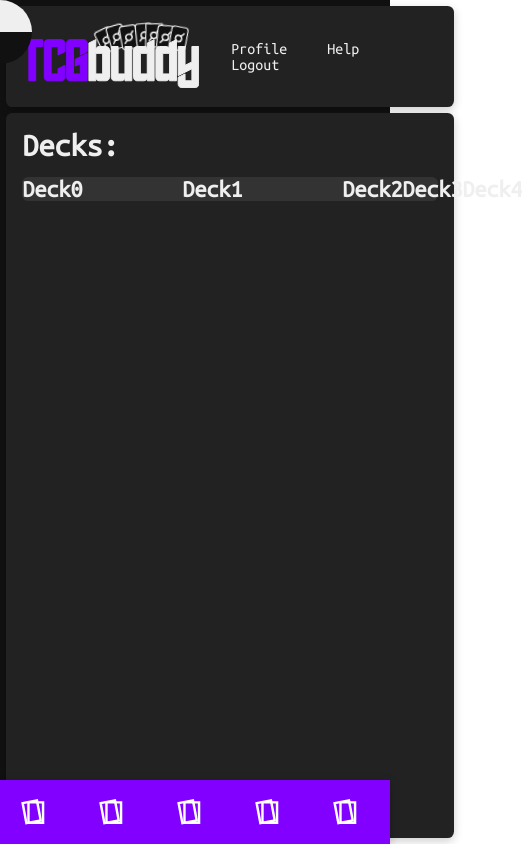
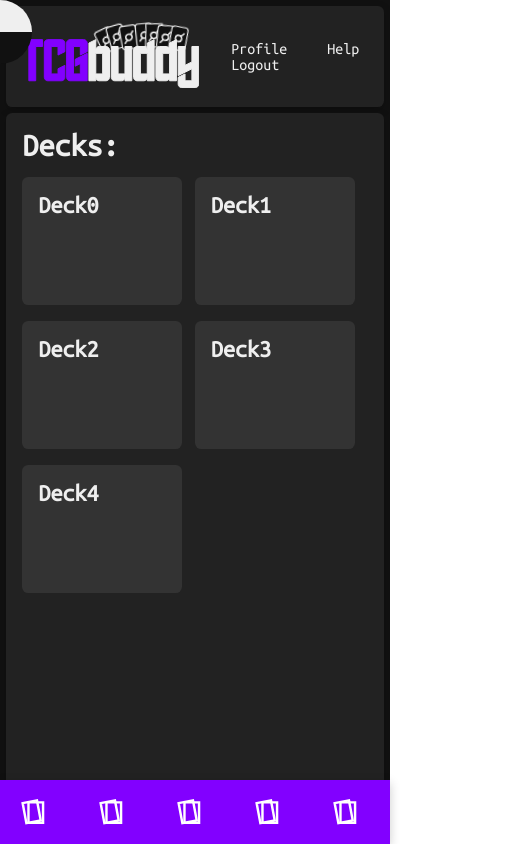
Before and after one commit to SamuelMiddendorp/tcgbuddy-frontend, a SvelteKit app: page /deck in a window 390 px wide. Shown: the whole page, 522 px wide, since content can reach past the window. Built offline with nearby package versions, Linux system fonts and the light colour scheme.

Commit message:
Add proper sizing on mobile for deck selection

```diff
--- a/src/routes/deck/+page.svelte
+++ b/src/routes/deck/+page.svelte
@@ -11,14 +11,22 @@
         width: 100%;
         margin-top: 1em;
         display: grid;
-        grid-template-columns: repeat(auto-fit, 10em);
-        grid-auto-flow: column;
+        grid-template-columns: repeat(auto-fill, minmax(10em, 1fr));
         margin-right: 1em;
         border-radius: var(--border-radius);
+    }
+    .deck-link{
+        transition: all 0.2s ease-out;
+        padding: 1em;
+        min-height: 8em;
+        min-width: 10em;
+        margin-bottom: 1em;
+        margin-right: 1em;
         background-color: var(--inner-panel-color);
+        border-radius: var(--border-radius);
     }
     .deck-link:hover{
-        border-radius: 2em;
+        border-radius: 1em;
         background-color: var(--statement-color);
     }
 </style>
```
